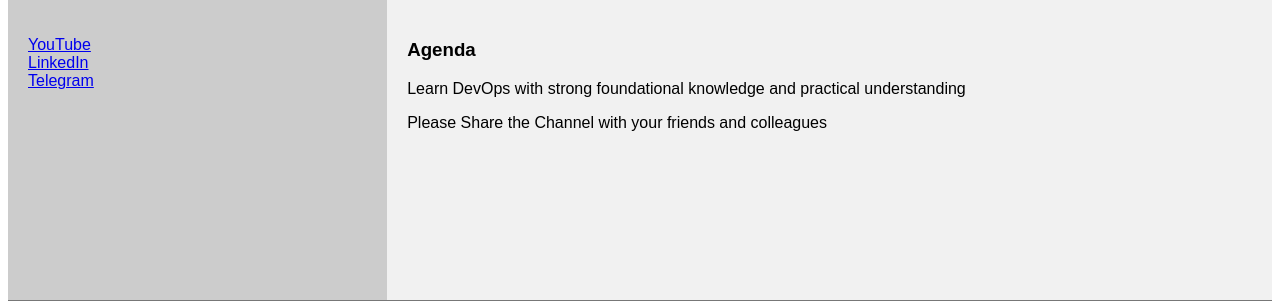
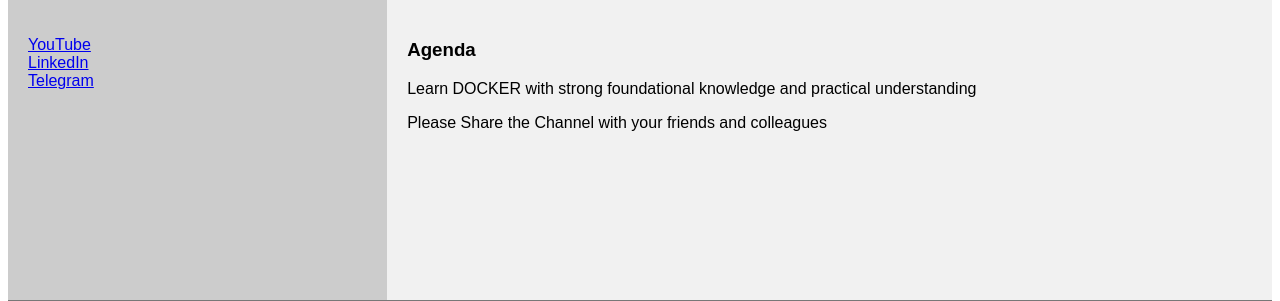
Before and after one commit to PrashantShukla001/Docker-Hero, a Django app: page /demo/ in a window 1280 px wide. Shown: the part 216-517 px from the top of the page. Run offline with Django 4.2, Linux system fonts and the light colour scheme.

Commit message:
Update demo_site.html

```diff
--- a/examples/python-web-app/devops/demo/templates/demo_site.html
+++ b/examples/python-web-app/devops/demo/templates/demo_site.html
@@ -87,7 +87,7 @@ footer {
 
   <article>
     <h1>Agenda</h1>
-    <p>Learn DevOps with strong foundational knowledge and practical understanding</p>
+    <p>Learn DOCKER with strong foundational knowledge and practical understanding</p>
     <p>Please Share the Channel with your friends and colleagues</p>
   </article>
 </section>
```
